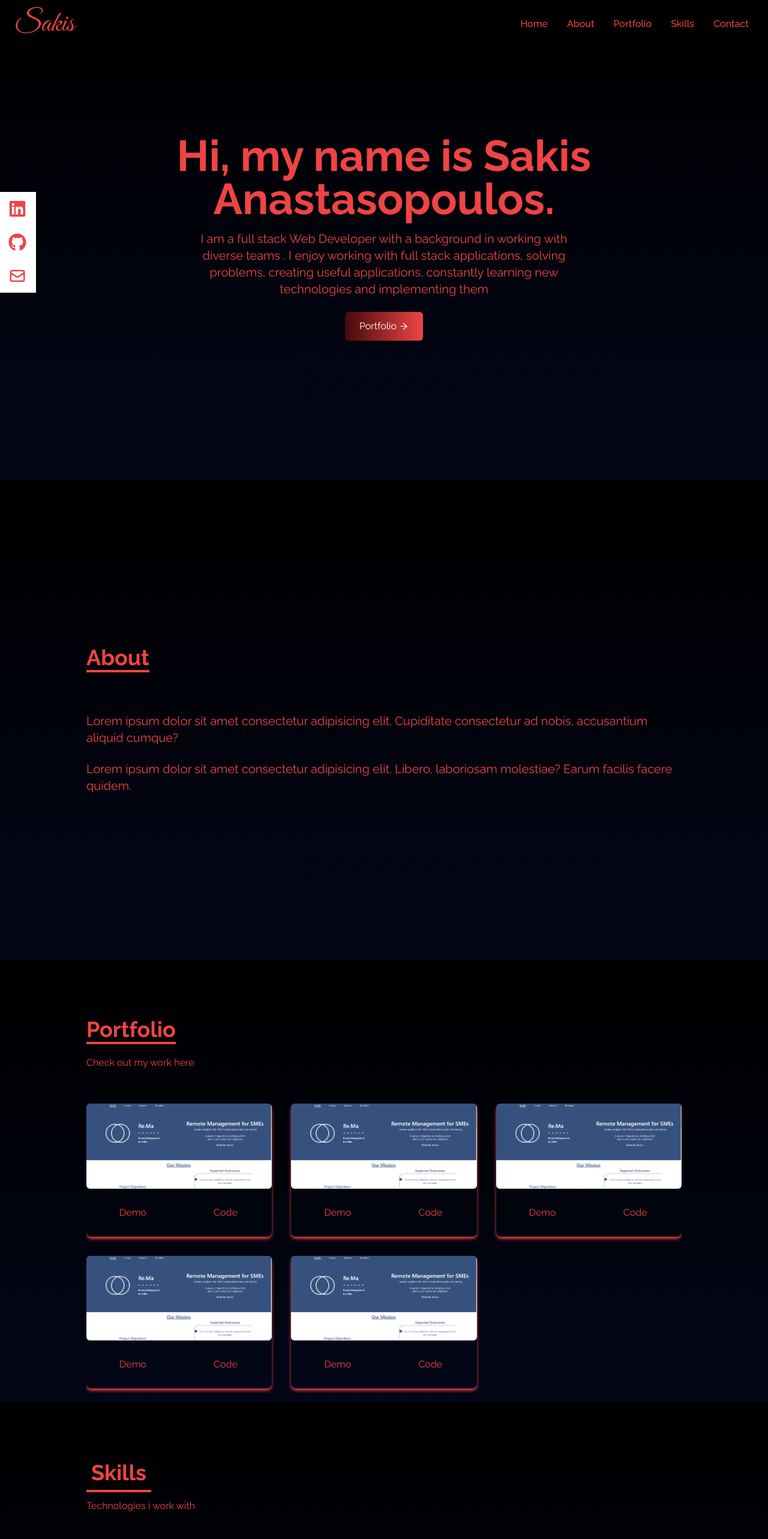
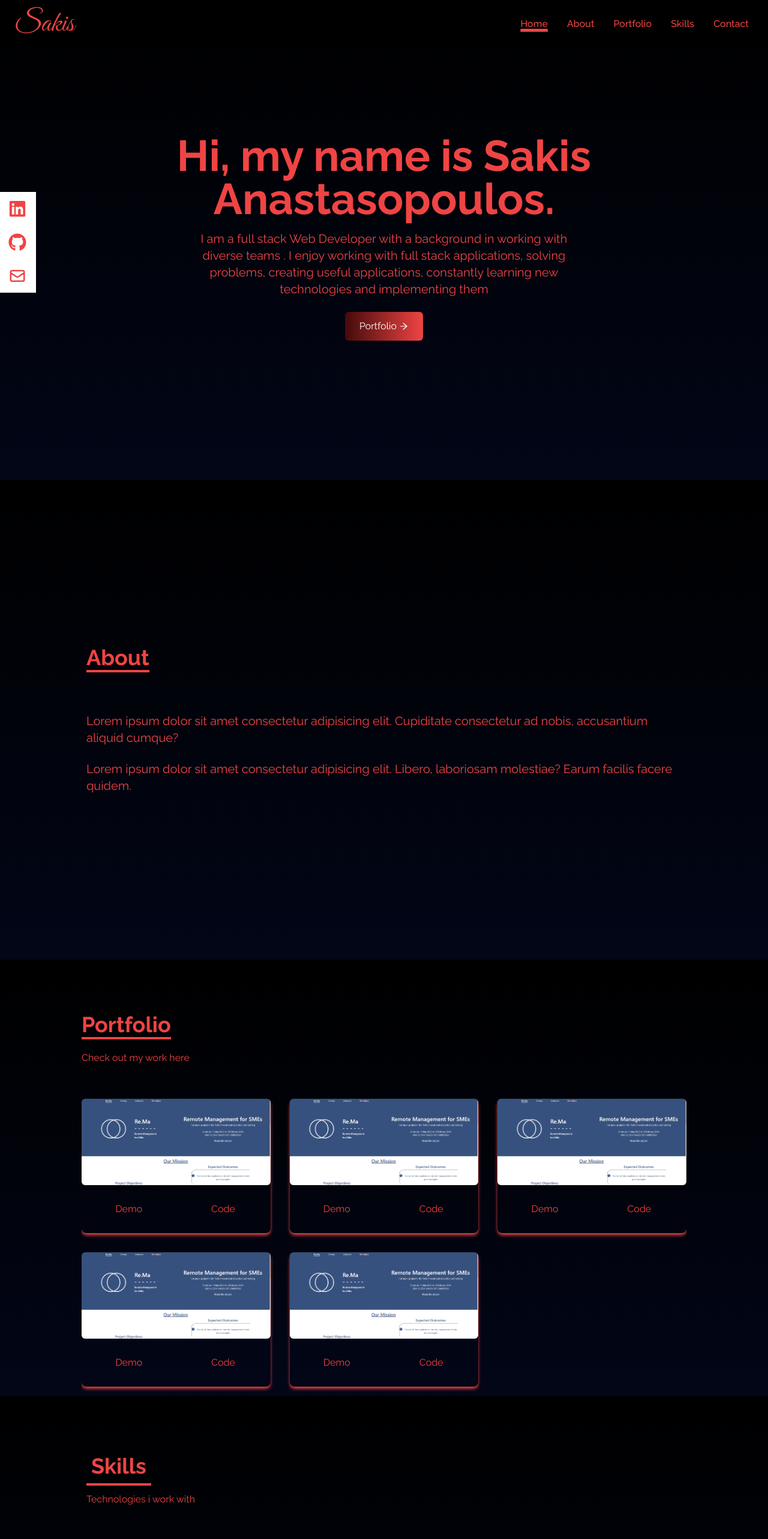
Before and after one commit to sakis-anast/portfolio, a React (Create React App) app: page / in a window 1280 px wide. Shown: the top 2566 px of the page at 60% size. Built offline with nearby package versions, Linux system fonts and the light colour scheme.

Commit message:
style updates

```diff
--- a/src/components/About.jsx
+++ b/src/components/About.jsx
@@ -2,7 +2,7 @@ import React from 'react'
 
 const About = () => {
   return (
-    <div name="about" className='w-full h-screen bg-gradient-to-b from-black to-slate-950 text-red-500'>
+    <div id="about" className='w-full h-screen bg-gradient-to-b from-black to-slate-950 text-red-500'>
         <div className='max-w-screen-lg p-4 mx-auto flex flex-col
         justify-center w-full h-full'>
             <div className='pb-8'>
--- a/src/components/Contact.jsx
+++ b/src/components/Contact.jsx
@@ -2,7 +2,7 @@ import React from 'react'
 
 const Contact = () => {
   return (
-    <div name="contact" className=' w-full bg-gradient-to-b
+    <div id="contact" className=' w-full bg-gradient-to-b
     from-black to-slate-950 p-4 text-red-500'>
         <div className='flex flex-col p-4 justify-center max-w-screen-lg mx-auto h-full'>
             <div className='pb-8 pt-20'>
--- a/src/components/Home.jsx
+++ b/src/components/Home.jsx
@@ -4,7 +4,7 @@ import {Link} from "react-scroll"
 
 const Home = () => {
   return (
-<div name="home" className='h-screen w-full bg-gradient-to-b
+<div id="home" className='h-screen w-full bg-gradient-to-b
 from-black to-slate-950'>
     <div className='max-w-screen-lg mx-auto flex flex-col
     items-center justify-center h-full px-4 sm:text-center'>
--- a/src/components/NavBar.jsx
+++ b/src/components/NavBar.jsx
@@ -35,7 +35,7 @@ function NavBar() {
         <ul className='hidden md:flex'>
             {infos.map(info=> (
  <li key={info.id} className='px-4 cursor-pointer font-medium
-hover:scale-105 hover:text-white duration-200 capitalize'> <Link to={info.info} smooth duration={500}>{info.info}</Link>
+hover:scale-105 hover:text-white duration-200 capitalize'> <Link activeClass="active" to={info.info} spy smooth duration={500}>{info.info}</Link>
  </li>
             ))}
         </ul>
@@ -59,7 +59,7 @@ hover:scale-105 hover:text-white duration-200 capitalize'> <Link to={info.info}
 {infos.map(info=> (
 <li key={info.id} className='py-6 px-4 cursor-pointer text-4xl
 capitalize'>
-<Link to={info.info} smooth duration={500} onClick={()=>setNavigation(!navigation)} >{info.info}</Link>
+<Link activeClass="active" spy to={info.info} smooth duration={500} onClick={()=>setNavigation(!navigation)} >{info.info}</Link>
   </li>
       ))}
   </ul>
--- a/src/components/Portfolio.jsx
+++ b/src/components/Portfolio.jsx
@@ -30,9 +30,9 @@ const Portfolio = () => {
 
     ]
   return (
-    <div name="portfolio" className="bg-gradient-to-b from-black to-slate-950
+    <div id="portfolio" className="bg-gradient-to-b from-black to-slate-950
      text-red-500 ">
-        <div className='max-w-screen-lg  mx-auto flex flex-col min-[320px]:p-4
+        <div className='max-w-screen-lg  mx-auto flex flex-col min-[320px]:p-2
          justify-center w-full h-full'>
             <div className='pb-8 pt-20'>
                 <p className='text-4xl font-bold inline border-b-4 border-red-500'>Portfolio</p>
@@ -43,7 +43,7 @@ const Portfolio = () => {
 
             {projects.map((project)=>(
                 <div key={project.id} className='shadow-md shadow-red-500 rounded-lg scale-90 min-[290px]:scale-100  '>
-                    <img src={project.src} alt='' className='rounded-md duration-200 md:hover:scale-105 '></img>
+                    <img src={project.src} alt='' className='rounded-md duration-200 hover:scale-105 '></img>
                     <div className='flex items-center justify-center'>
                         <button className='w-1/2 px-6 py-3 m-4 hover:scale-105 hover:text-white duration-300'>Demo</button>
                         <button className='w-1/2 px-6 py-3 m-4 hover:scale-105 hover:text-white duration-300'>Code</button>
--- a/src/components/Skills.jsx
+++ b/src/components/Skills.jsx
@@ -49,7 +49,7 @@ const Skills = () => {
 
     ]
   return (
-    <div name="skills" className=' w-full bg-gradient-to-b
+    <div id="skills" className=' w-full bg-gradient-to-b
     from-black to-slate-950'>
         <div className='max-w-screen-lg mx-auto p-4 flex flex-col justify-center h-full w-full
         text-red-500' >
@@ -59,7 +59,7 @@ const Skills = () => {
             </div>
             <div className='w-full grid grid-cols-2 sm:grid-cols-3 gap-8 text-center py-8  sm:px-0'>
                 {skills.map((skill)=>(
- <div key={skill.id}className={`shadow-md md:hover:scale-105 duration-500   rounded-lg ${skill.style}`}>
+ <div key={skill.id}className={`shadow-md hover:scale-105 duration-500   rounded-lg ${skill.style}`}>
  <img src={skill.src} alt={skill.tittle}  className='w-20 mx-auto'/>
  <p className='mt-4 text-white'> {skill.tittle} </p>
  </div>
--- a/src/index.css
+++ b/src/index.css
@@ -34,3 +34,9 @@
 .scroll::-webkit-scrollbar-thumb:hover {
   background: #555;
 }
+
+.active{
+  text-decoration: underline;
+  text-decoration-thickness: 5px;
+
+}
```
